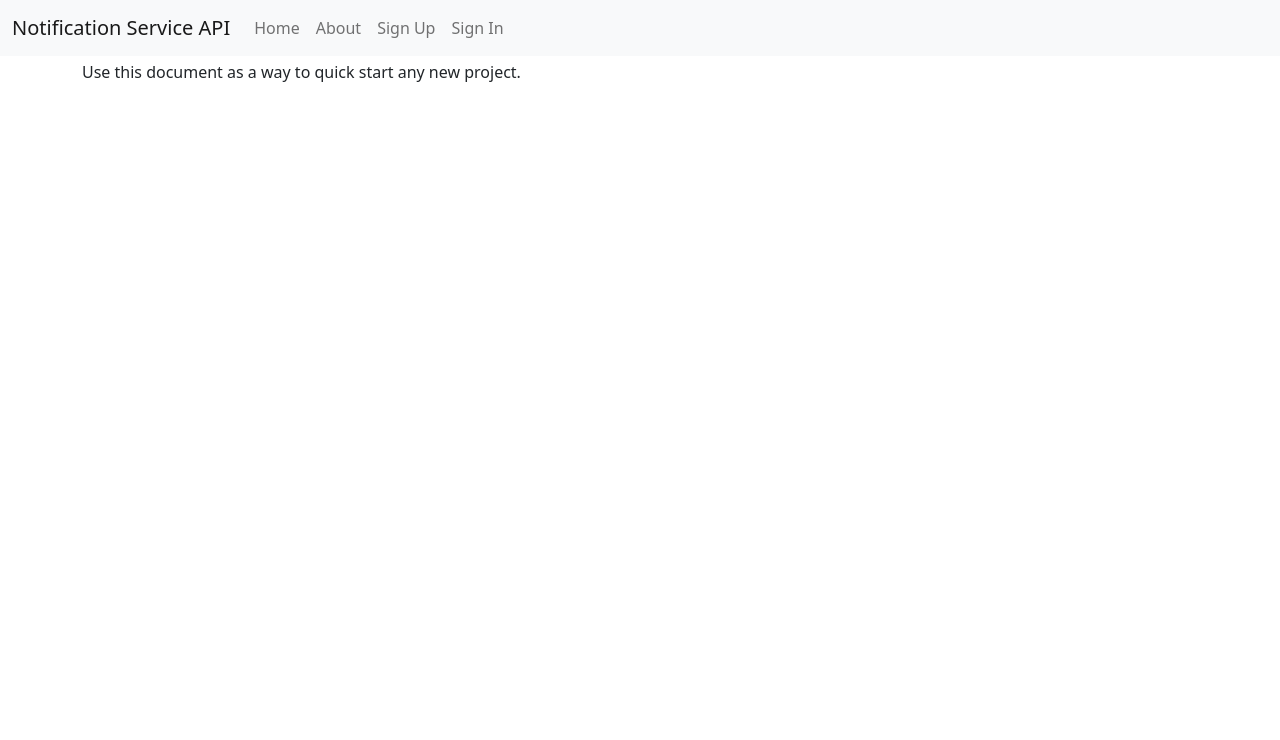
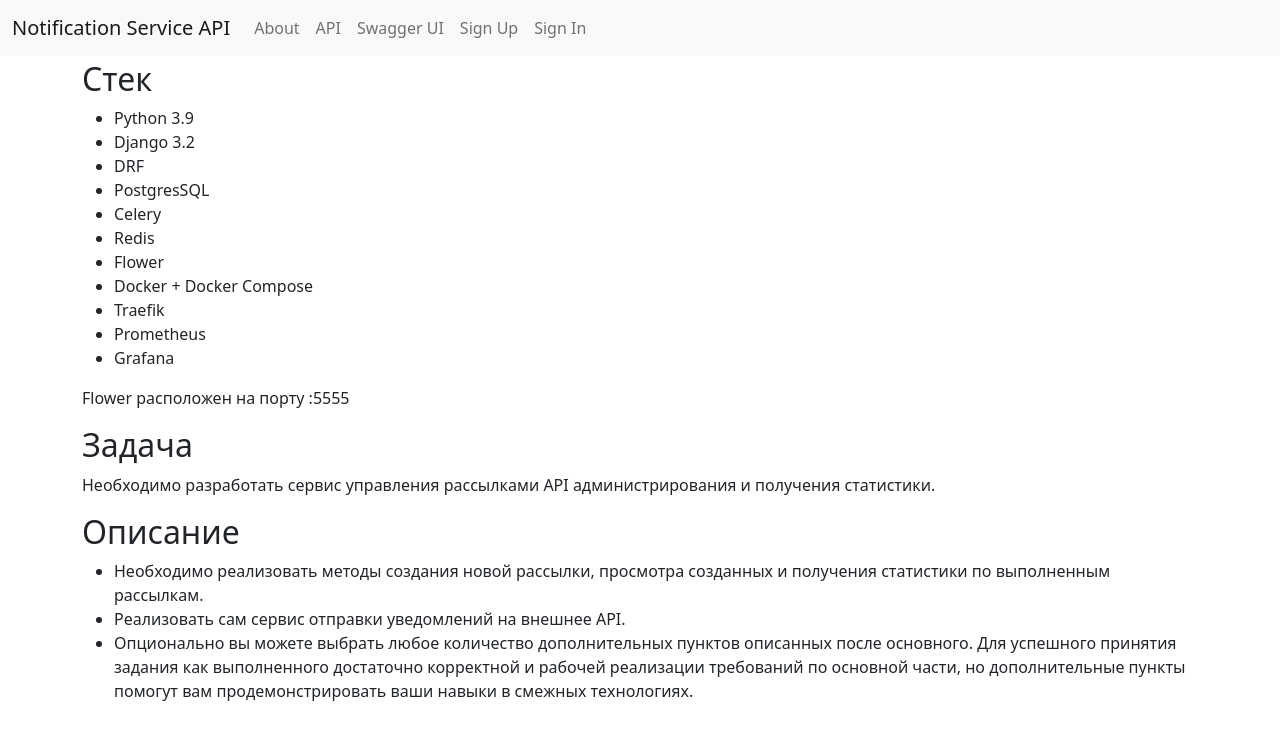
Before and after one commit to baikov/notification_service_api, a Django app: page / in a window 1280 px wide. Shown: the top 740 px of the page. Run offline with Django 3.2, Linux system fonts and the light colour scheme; parts of the project's set-up code (start-up, migrations or seed data) failed here and were passed over; some libraries are stand-ins or nearby versions.

Commit message:
fix tpls

```diff
--- a/notification_service_api/notifications/tests.py
+++ /dev/null
@@ -1 +0,0 @@
-# from django.test import TestCase
--- a/notification_service_api/templates/base.html
+++ b/notification_service_api/templates/base.html
@@ -51,10 +51,13 @@
           <div class="collapse navbar-collapse" id="navbarSupportedContent">
             <ul class="navbar-nav mr-auto">
               <li class="nav-item active">
-                <a class="nav-link" href="{% url 'home' %}">Home <span class="visually-hidden">(current)</span></a>
+                <a class="nav-link" href="{% url 'home' %}">About <span class="visually-hidden">(current)</span></a>
               </li>
               <li class="nav-item">
-                <a class="nav-link" href="{% url 'about' %}">About</a>
+                <a class="nav-link" href="/api/">API</a>
+              </li>
+              <li class="nav-item">
+                <a class="nav-link" href="{% url 'api-docs' %}">Swagger UI</a>
               </li>
               {% if request.user.is_authenticated %}
                 <li class="nav-item">
--- a/notification_service_api/templates/pages/home.html
+++ b/notification_service_api/templates/pages/home.html
@@ -1 +1,31 @@
 {% extends "base.html" %}
+{% block content %}
+<h2>Стек</h2>
+<ul>
+  <li>Python 3.9</li>
+  <li>Django 3.2</li>
+  <li>DRF</li>
+  <li>PostgresSQL</li>
+  <li>Celery</li>
+  <li>Redis</li>
+  <li>Flower</li>
+  <li>Docker + Docker Compose</li>
+  <li>Traefik</li>
+  <li>Prometheus</li>
+  <li>Grafana</li>
+</ul>
+<p>Flower расположен на порту :5555</p>
+<h2>Задача</h2>
+<p>Необходимо разработать сервис управления рассылками API администрирования и получения статистики.</p>
+
+<h2>Описание</h2>
+<ul>
+  <li>Необходимо реализовать методы создания новой рассылки, просмотра созданных и получения статистики по выполненным рассылкам.</li>
+  <li>Реализовать сам сервис отправки уведомлений на внешнее API.</li>
+  <li>
+    Опционально вы можете выбрать любое количество дополнительных пунктов описанных после основного.
+    Для успешного принятия задания как выполненного достаточно корректной и рабочей реализации требований по основной части, но дополнительные пункты помогут вам продемонстрировать ваши навыки в смежных технологиях.
+  </li>
+</ul>
+
+{% endblock content %}
```
Also changed, not shown: notification_service_api/users/tests/test_drf_urls.py (+16 -16 lines), notification_service_api/users/tests/test_drf_views.py (+23 -23 lines).
